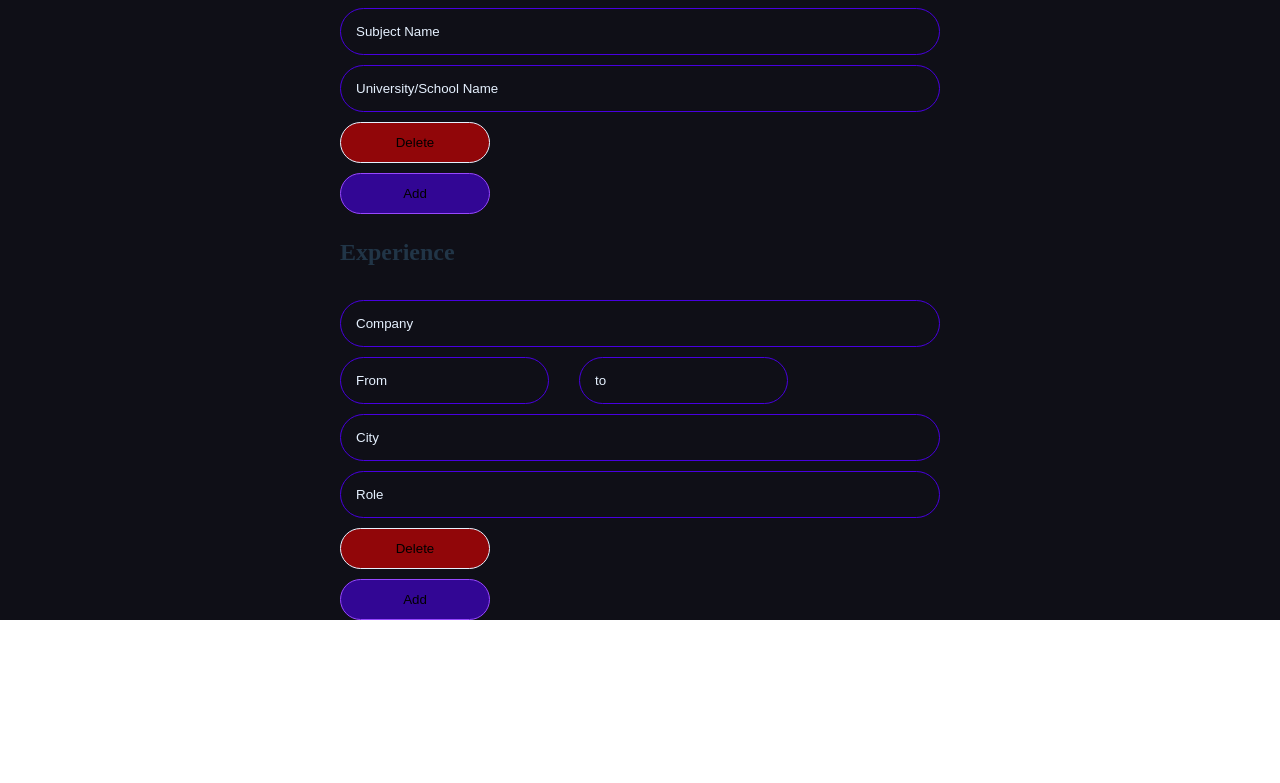
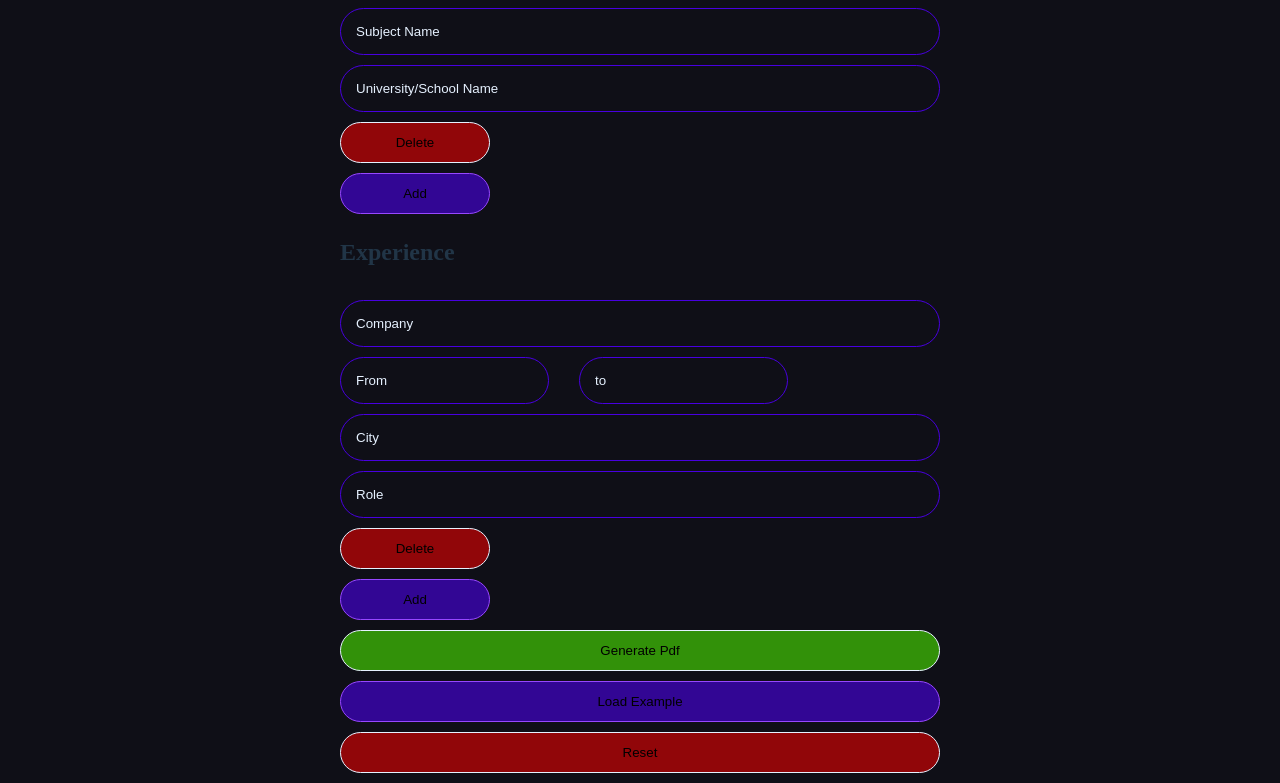
Before and after one commit to victorchrollo14/CV-APP-React, a React (Vite) app: page / in a window 1280 px wide. Shown: the part 825-1608 px from the top of the page. Before the commit the page ends 1445 px from the top, so only its background shows below. Built offline with nearby package versions, Linux system fonts and the light colour scheme.

Commit message:
added the final buttons that are required

```diff
--- a/src/Button.jsx
+++ b/src/Button.jsx
@@ -1,4 +1,4 @@
-function Button({ children, cname, onClick }) {
+export function Button({ children, cname, onClick }) {
   return (
     <button className={`${cname} btn`} onClick={onClick}>
       {children}
--- a/src/Form.jsx
+++ b/src/Form.jsx
@@ -3,6 +3,7 @@ import { ExpSection } from "./ExperienceSection";
 import { Heading } from "./Heading";
 import { ImageUpload } from "./ImageUpload";
 import { Input } from "./Input";
+import { MainButtons } from "./MainButtons";
 
 export function Form() {
   function handleSubmit(e) {
@@ -34,6 +35,7 @@ export function Form() {
           </section>
           <EduSection />
           <ExpSection />
+          <MainButtons />
         </form>
       </div>
     </>
--- /dev/null
+++ b/src/MainButtons.jsx
@@ -0,0 +1,13 @@
+import { Button } from "./Button";
+
+export function MainButtons() {
+  return (
+    <>
+      <div className="main-buttons">
+        <Button cname={"gen-btn"}>Generate Pdf</Button>
+        <Button cname={"load-btn"} >Load Example</Button>
+        <Button cname={"reset-btn"}>Reset</Button>
+      </div>
+    </>
+  );
+}
--- a/src/style.css
+++ b/src/style.css
@@ -5,6 +5,7 @@
   --light-purple: #9747ff;
   --trans-purple: rgba(72, 0, 224, 0.62);
   --trans-red: rgba(224, 0, 0, 0.62);
+  --trans-green: rgba(72, 224, 0, 0.62);
   --light-red: #e00000;
   --slate: #8892b0;
   --white: #e6f1ff;
@@ -204,3 +205,30 @@ input[type="file"]::file-selector-button {
 .del-btn:hover {
   background-color: var(--light-red);
 }
+
+.main-buttons{
+    margin: 10px 0;
+    display: flex;
+    flex-direction: column;
+    justify-content: space-between;
+    gap: 10px;
+}
+
+.main-buttons button{
+    width: 100%;
+}
+
+.gen-btn{
+    border: 1px solid var(--white);
+    background-color: var(--trans-green);
+}
+
+.load-btn{
+    border: 1px solid var(--light-purple);
+    background-color: var(--trans-purple);
+}
+
+.reset-btn{
+    background-color: var(--trans-red);
+    border: 1px solid var(--white)
+}
```
